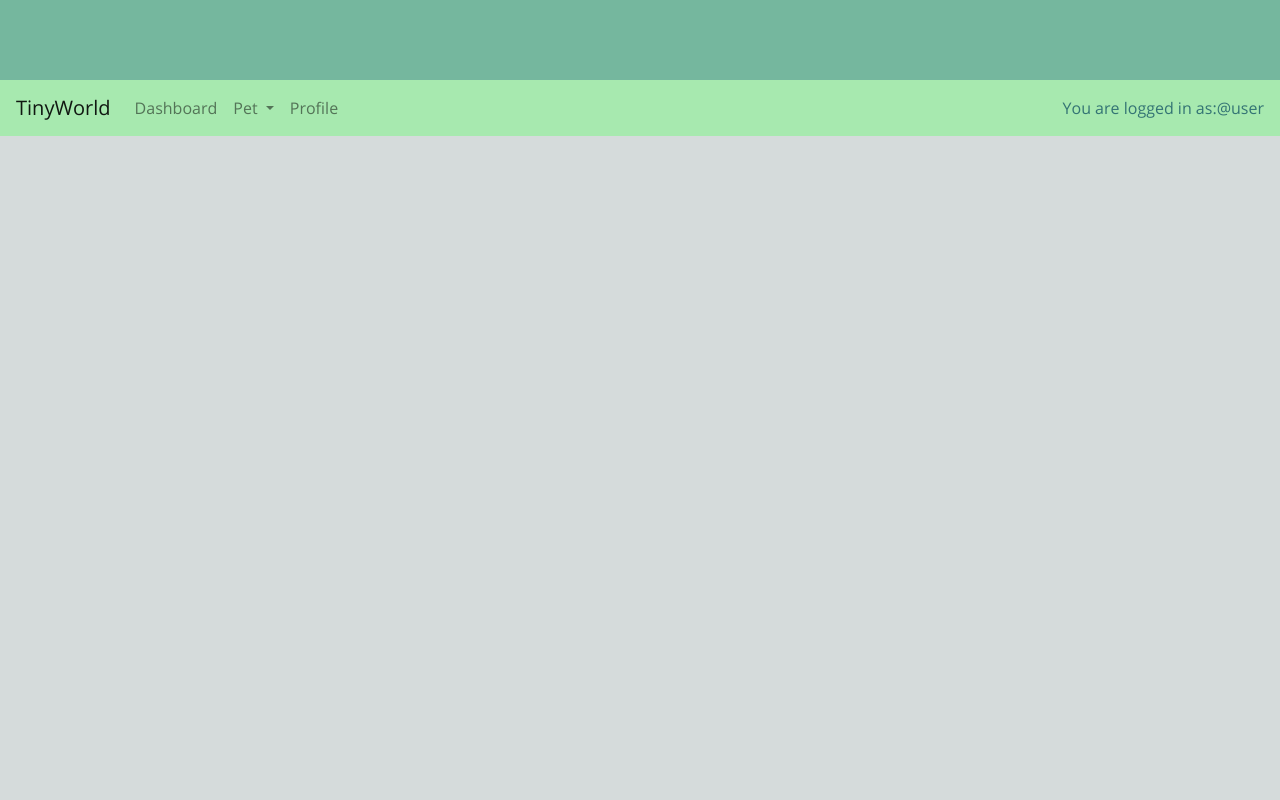
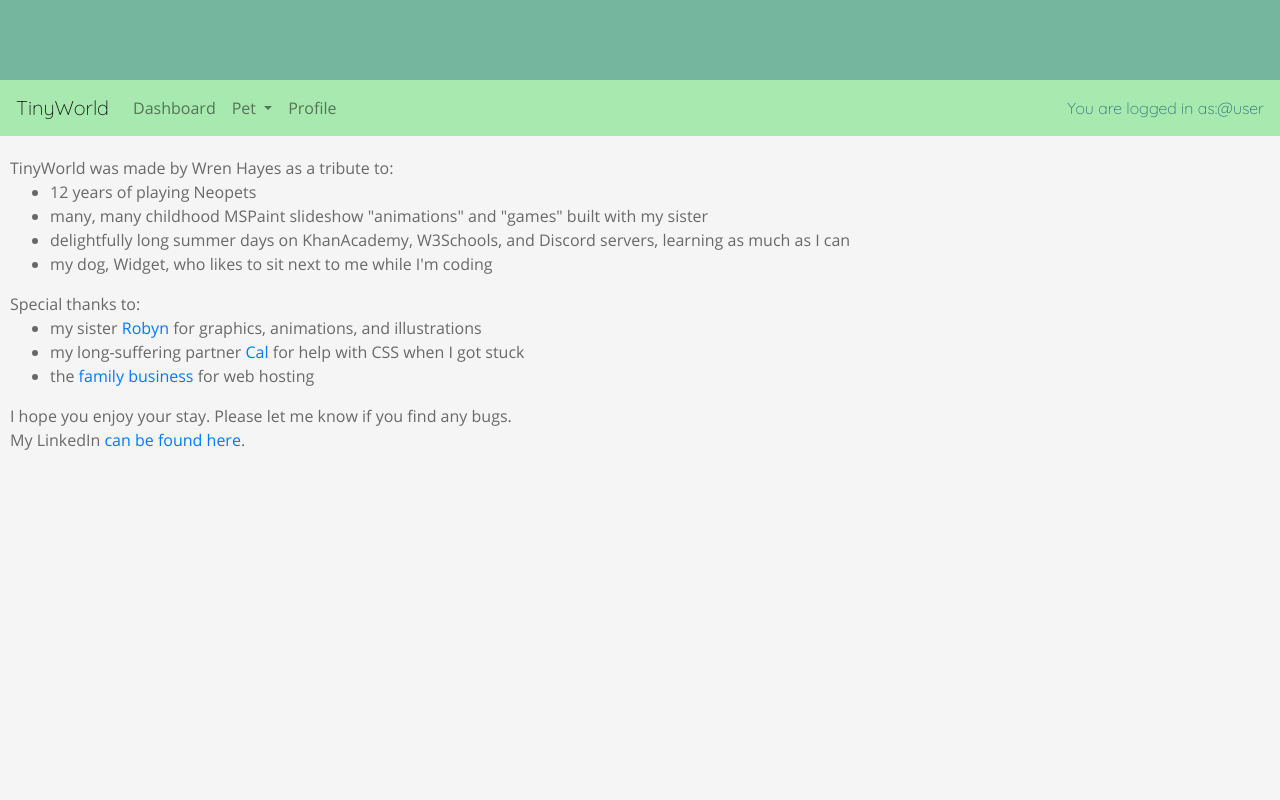
Before and after one commit to eliprairie/tinyquesadilla, a PHP site: page /info.html in a window 1280 px wide. Run offline with PHP 8.4, Linux system fonts and the light colour scheme.

Commit message:
made changes to info and viewpet pages

```diff
--- a/editpet.html
+++ b/editpet.html
@@ -17,7 +17,7 @@
 </div>
 
 <!--Navigation bar-->
-<div id="nav-bar"</div>
+<div id="nav-bar"></div>
 <script src="https://code.jquery.com/jquery.min.js"></script>
 <script>
 $.get("nav.html", function(data){
--- a/info.html
+++ b/info.html
@@ -2,8 +2,8 @@
 <head>
   <meta charset="utf-8">
 
-  <title>TinyWorld | Dashboard</title>
-  <meta name="description" content="TinyWorld Dashboard">
+  <title>TinyWorld | Info</title>
+  <meta name="description" content="TinyWorld Info">
   <meta name="author" content="Wren Gray">
   <meta name="viewport" content="width=device-width, initial-scale=1, shrink-to-fit=no">
 
@@ -17,7 +17,7 @@
 </div>
 
 <!--Navigation bar-->
-<div id="nav-bar"</div>
+<div id="nav-bar"></div>
 <script src="https://code.jquery.com/jquery.min.js"></script>
 <script>
 $.get("nav.html", function(data){
@@ -25,6 +25,36 @@ $.get("nav.html", function(data){
 });
 </script>
 <!--end of Navigation bar-->
+<div class="container-fluid content">
+  <div class="row">
+    <div class="col-sm-12">
+      TinyWorld was made by Wren Hayes as a tribute to:
+      <ul>
+        <li>12 years of playing Neopets</li>
+        <li>many, many childhood MSPaint slideshow "animations" and "games" built with my sister</li>
+        <li>delightfully long summer days on KhanAcademy, W3Schools, and Discord servers, learning as much as I can</li>
+        <li>my dog, Widget, who likes to sit next to me while I'm coding</li>
+      </ul>
+    </div>
+  </div>
+    <div class="row">
+      <div class="col-sm-12">
+        Special thanks to:
+        <ul>
+          <li>my sister <a href="http://robynkhayes.com" target="_blank">Robyn</a> for graphics, animations, and illustrations</li>
+          <li>my long-suffering partner <a  href="http://linkedin.com/in/colinmealey" target="_blank">Cal</a> for help with CSS when I got stuck</li>
+          <li>the <a href="http://greyhousemedia.com" target="_blank">family business</a> for web hosting</li>
+      </div>
+    </div>
+    <div class="row">
+      <div class="col-sm-12">
+      I hope you enjoy your stay. Please let me know if you find any bugs.
+      <br />
+      My LinkedIn <a href="http://linkedin.com/in/hayeswe">can be found here</a>.
+      </div>
+    </div>
+  </div>
+</div>
 
 <script src="https://code.jquery.com/jquery-3.4.1.slim.min.js" integrity="sha384-J6qa4849blE2+poT4WnyKhv5vZF5SrPo0iEjwBvKU7imGFAV0wwj1yYfoRSJoZ+n" crossorigin="anonymous"></script>
 <script src="https://cdn.jsdelivr.net/npm/popper.js@1.16.0/dist/umd/popper.min.js" integrity="sha384-Q6E9RHvbIyZFJoft+2mJbHaEWldlvI9IOYy5n3zV9zzTtmI3UksdQRVvoxMfooAo" crossorigin="anonymous"></script>
--- a/signup.html
+++ b/signup.html
@@ -17,7 +17,7 @@
 </div>
 
 <!--Navigation bar-->
-<div id="nav-bar"</div>
+<div id="nav-bar"></div>
 <script src="https://code.jquery.com/jquery.min.js"></script>
 <script>
 $.get("nav.html", function(data){
--- a/styles.css
+++ b/styles.css
@@ -23,46 +23,59 @@
 }
 
 
-h1{
+h1 {
 
 }
 
-h2{
+h2 {
 
 }
 
-h3{
+h3 {
 
 }
 
-h4{
+h4 {
 
 }
 
-h5{
+h5 {
 
 }
 
-body{
-background-color: #D5DBDB;
-font-family: 'Open Sans'
+html{
+  height: 100%;
 }
 
-p{
+body {
+background-color: whitesmoke;
+font-family: 'Open Sans';
+height: 100%;
+}
+
+p {
   font-size: 12pt;
   font-family:'Open Sans Light';
 }
 
-.top-banner{
+.top-banner {
   background-color: #75b79e;
   height: 80px;
   margin: 0px;
   margin-top: 0px;
+  position: relative;
 }
 
-.login-info{
+.navbar-brand{
+  font-family: 'Quicksand';
+}
+
+.login-info {
+  font-family: 'Quicksand';
   font-size: 12pt;
   color: #347474;
+  position: relative;
+
 }
 
 .login-info a:link {
@@ -73,3 +86,58 @@ p{
   color: #75b79e;
   text-decoration: none;
 }
+
+.content {
+  font-family: 'Open Sans';
+  color: dimgrey;
+  position: relative;
+  padding-top: 20px;
+  padding-left: 10px;
+}
+
+.petname{
+  display: block;
+  margin-top: 10px;
+  margin-left: auto;
+  margin-right: auto;
+  padding: 10px;
+  border-radius: 10px 10px 0px 0px;
+  width: 80%;
+  max-width: 600px;
+  height: auto;
+  background-color: dimgrey;
+  color: #fff;
+}
+
+.pet{
+  display: block;
+  margin-left: auto;
+  margin-right: auto;
+  width: 80%;
+  max-width: 600px;
+  height: auto;
+}
+
+.stats{
+  margin-left: auto;
+  margin-right: auto;
+  align-content: center;
+  margin-bottom: 20px;
+  padding: 10px;
+  width: 80%;
+  max-width: 600px;
+  height: auto;
+  text-align: center;
+  background-color: gainsboro;
+}
+
+.inventory{
+  display: block;
+  margin-left: auto;
+  margin-right: auto;
+  margin-top: 20px;
+  margin-bottom: 20px;
+  width: 70%;
+  max-width: 500px;
+  height: auto;
+}
--- a/user.html
+++ b/user.html
@@ -17,7 +17,7 @@
 </div>
 
 <!--Navigation bar-->
-<div id="nav-bar"</div>
+<div id="nav-bar"></div>
 <script src="https://code.jquery.com/jquery.min.js"></script>
 <script>
 $.get("nav.html", function(data){
```
Also changed, not shown: home.html (+6 -1 lines), viewpet.html (+35 -3 lines).
